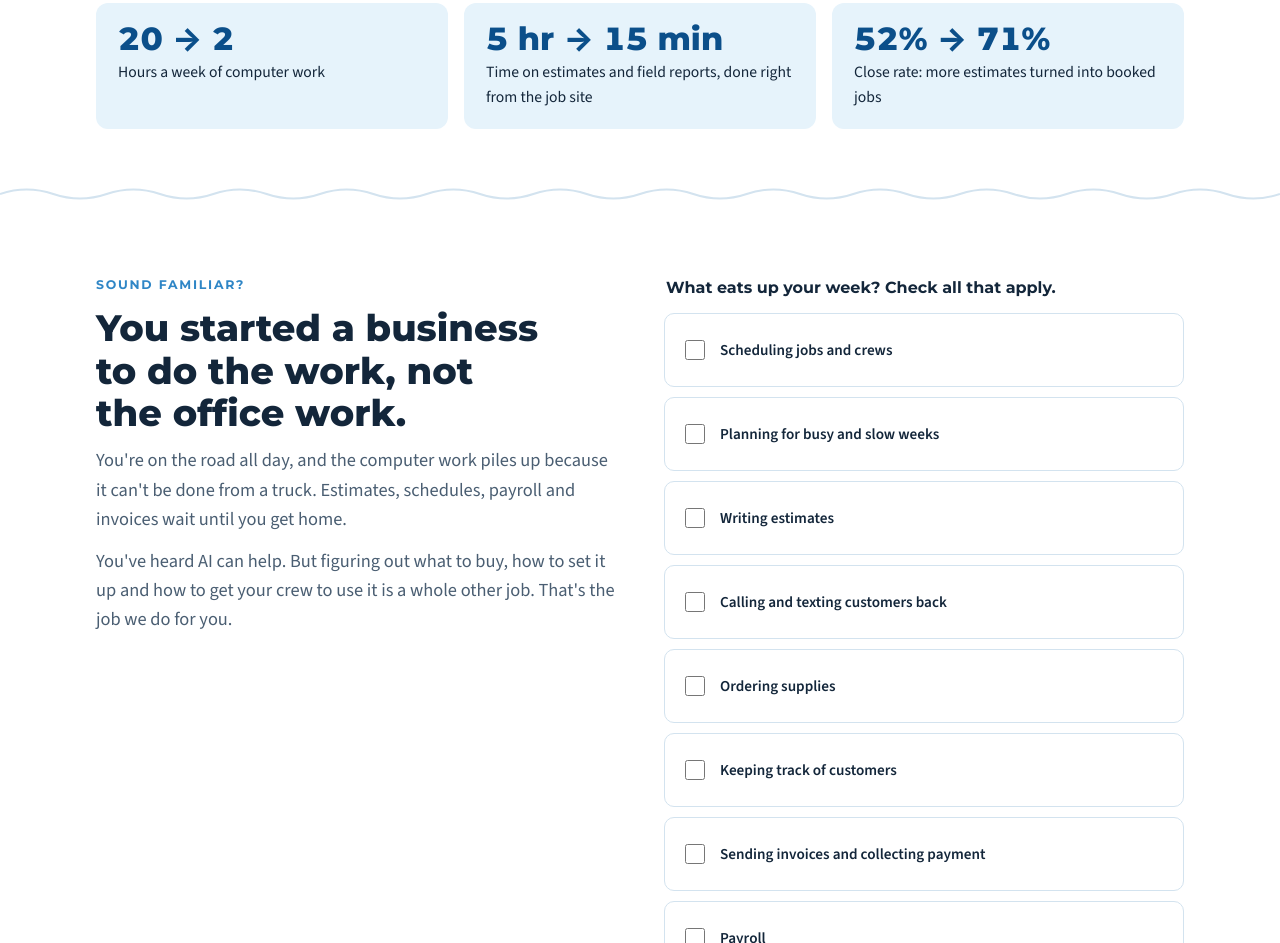
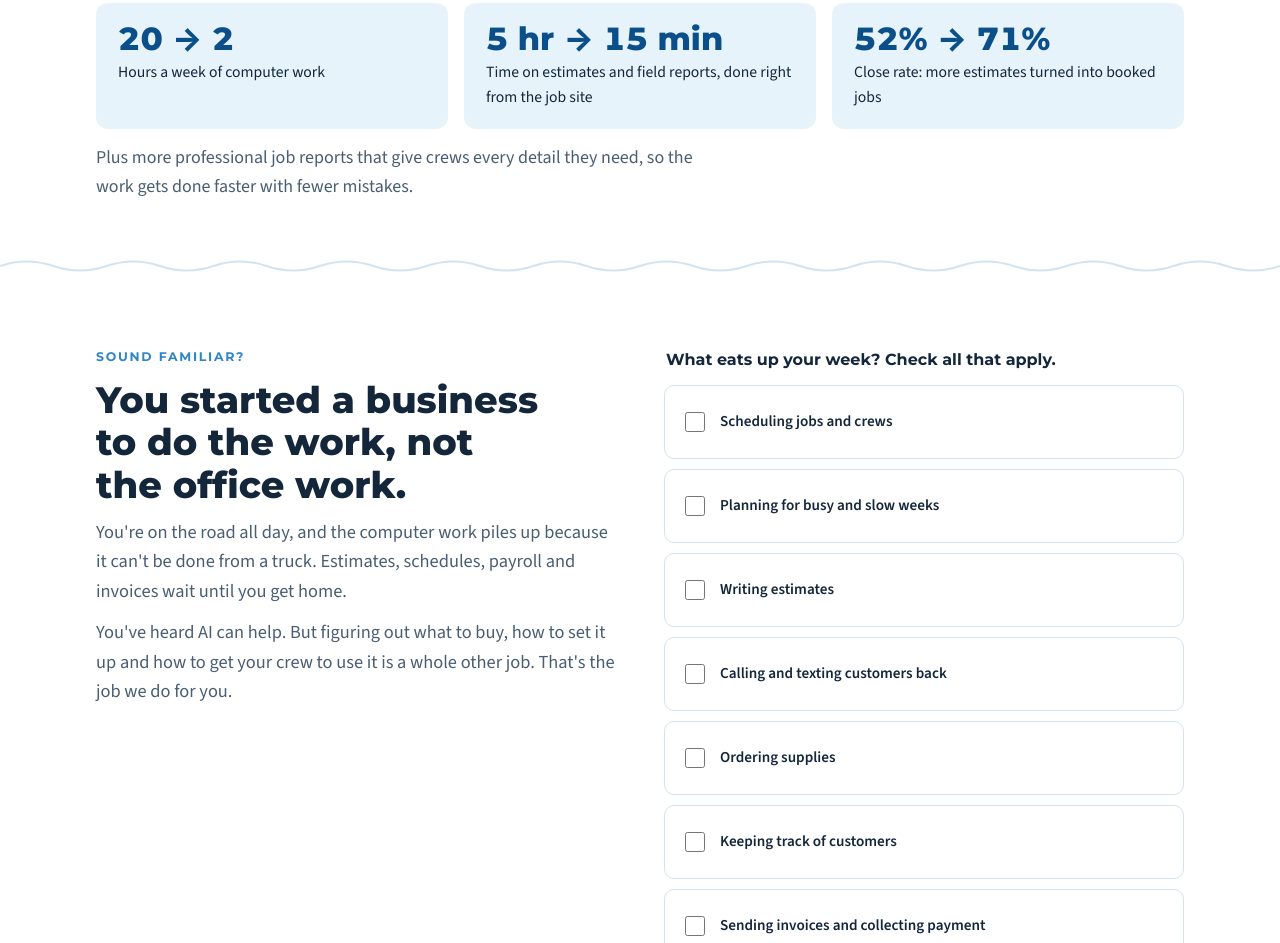
Before and after one commit to raindrainsunlimited-droid/commonwealthaiintegrations, a plain HTML site: page index.html in a window 1280 px wide. Shown: the part 868-1811 px from the top of the page. Drawn offline with nearby package versions, Linux system fonts and the light colour scheme.

Commit message:
Add better job reports to Rain Drains results
Co-Authored-By: Claude Opus 5.5 <noreply@anthropic.com>
Claude-Session: https://claude.ai/code/session_01LN518XrKkaiGEh6CLF9bFm

```diff
--- a/index.html
+++ b/index.html
@@ -66,6 +66,7 @@
         <div class="result"><span class="result-num">5 hr → 15 min</span><span>Time on estimates and field reports, done right from the job site</span></div>
         <div class="result"><span class="result-num">52% → 71%</span><span>Close rate: more estimates turned into booked jobs</span></div>
       </div>
+      <p class="results-note">Plus more professional job reports that give crews every detail they need, so the work gets done faster with fewer mistakes.</p>
     </div>
   </section>
 
--- a/styles.css
+++ b/styles.css
@@ -165,6 +165,7 @@ body.no-scroll{overflow:hidden}
 .results-3{grid-template-columns:repeat(3,1fr);max-width:none;gap:16px}
 @media (max-width:760px){.results-3{grid-template-columns:1fr}}
 .results-3 .result{padding:20px 22px}
+.results-note{margin-top:14px;color:var(--muted);max-width:70ch}
 .results-3 .result-num{font-size:2rem}
 .price{font-family:var(--display);font-weight:800;font-size:2rem;color:var(--navy);line-height:1;font-variant-numeric:tabular-nums}
 .price small{font-size:.9rem;font-weight:600;color:var(--muted)}
```
Also changed, not shown: about.html (+1 -0 lines).
